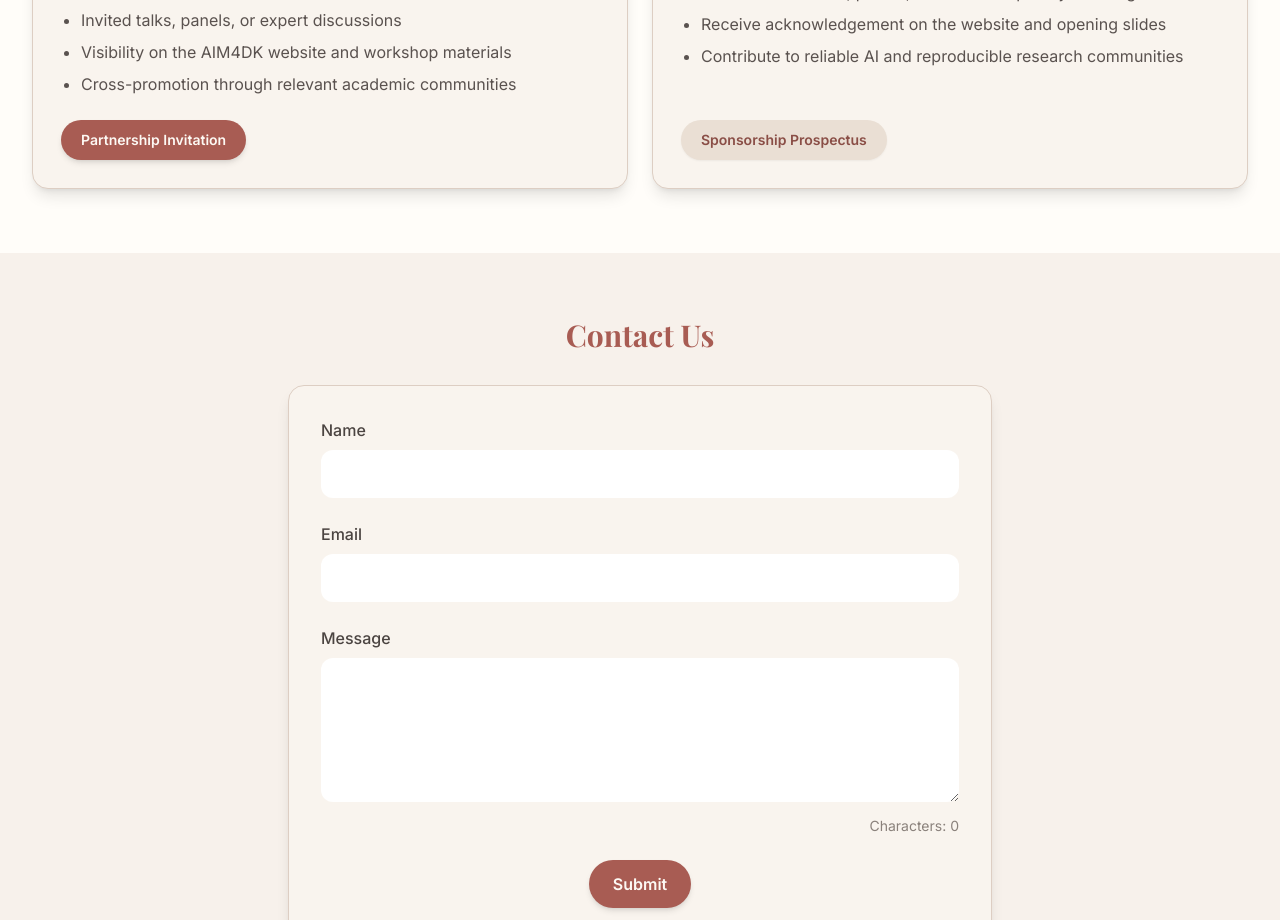
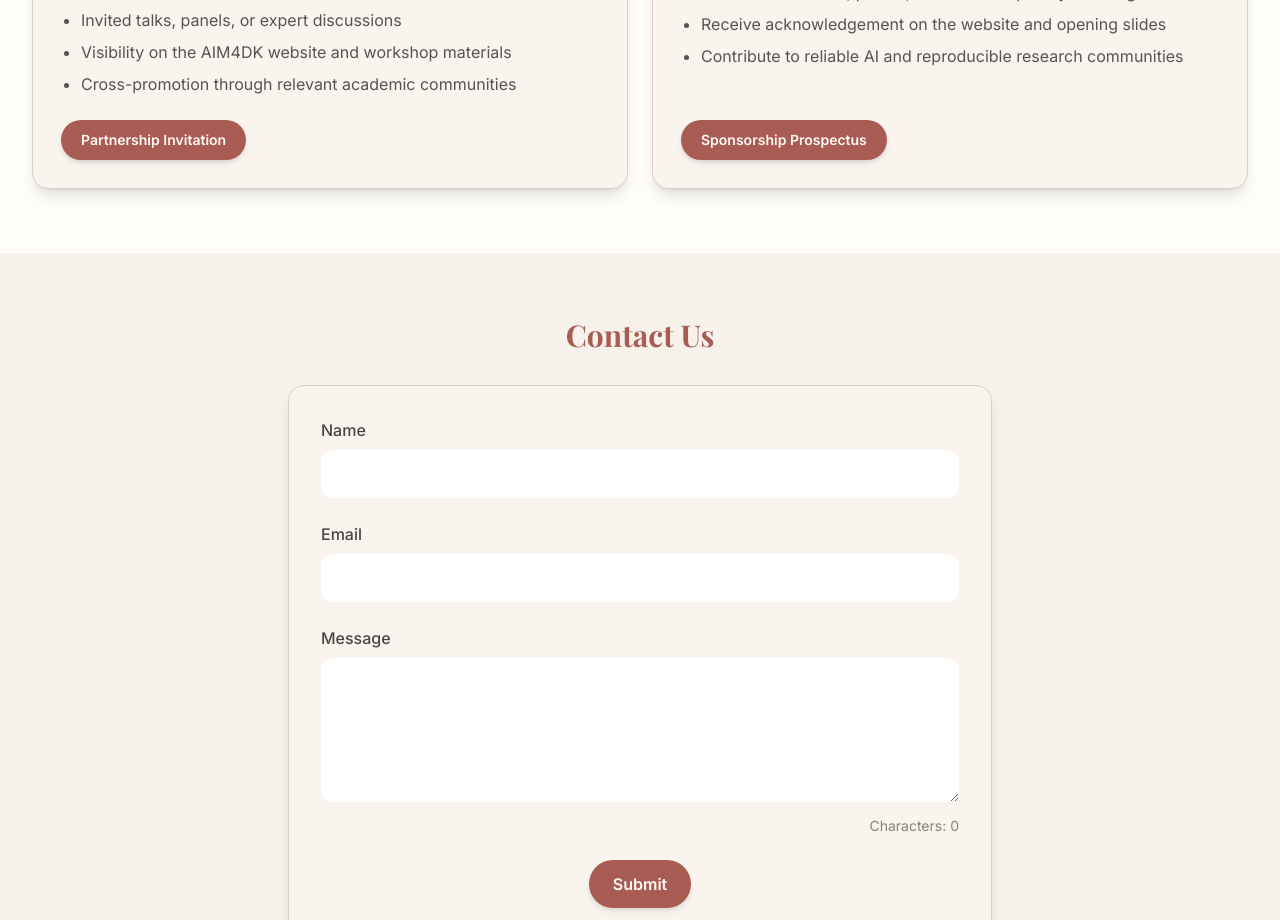
Before and after one commit to ElizaZhou96/aim4dk, a React (Vite) app: page / in a window 1280 px wide. Shown: the part 5480-6400 px from the top of the page. Built offline with nearby package versions, Linux system fonts and the light colour scheme.

Commit message:
Update App.tsx

```diff
--- a/src/App.tsx
+++ b/src/App.tsx
@@ -670,7 +670,7 @@ function App() {
                     href="/bbb.pdf"
                     target="_blank"
                     rel="noopener noreferrer"
-                    className={`inline-flex items-center justify-center px-5 py-2.5 text-sm font-semibold rounded-full shadow-sm hover:shadow-md transition-all duration-200 ${styles.pillSecondary}`}
+                    className={`inline-flex items-center justify-center px-5 py-2.5 text-sm font-semibold rounded-full shadow-md hover:shadow-lg transition-all duration-200 ${styles.pillPrimary}`}
                   >
                     Sponsorship Prospectus
                   </a>
```
